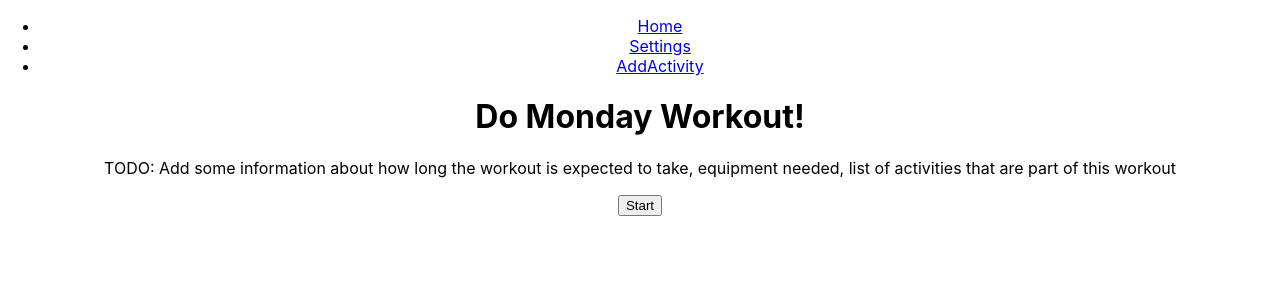
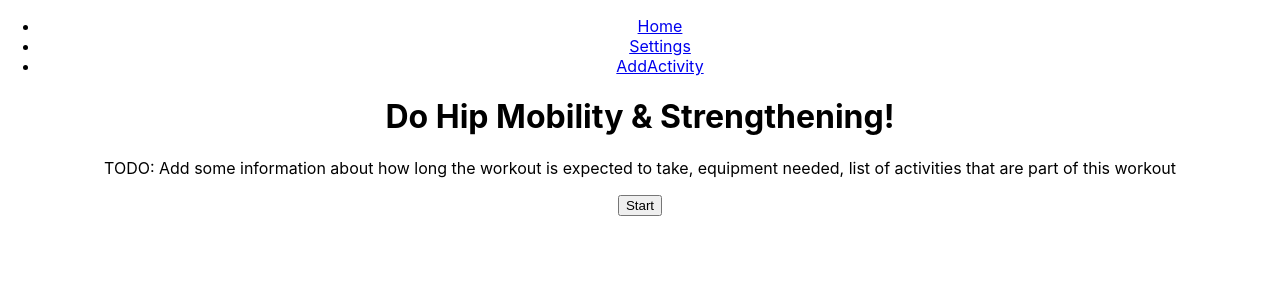
Before and after one commit to valueduser/fitness-app, a React app: page /doWorkout/0 in a window 1280 px wide. Shown: the top 300 px of the page. Built offline with nearby package versions, Linux system fonts and the light colour scheme.

Commit message:
Activities now nav correctly and return home on completion

```diff
--- a/src/App.js
+++ b/src/App.js
@@ -21,7 +21,7 @@ function App() {
       <Route exact path="/addActivity" component={AddActivity} />
       <Route path="/editWorkout/:workoutId?" component={EditWorkout} />
       <Route path="/doWorkout/:workoutId?" component={DoWorkout} />
-      <Route path="/doActivity/:activityId?" component={DoActivity} />
+      <Route path="/doActivity/:workoutId?/:activityId?" component={DoActivity} />
     </div>
   );
 }
--- a/src/api/demoWorkouts.json
+++ b/src/api/demoWorkouts.json
@@ -1,8 +1,8 @@
 [
   {
     "id": 0,
-    "name": "Monday Workout",
-    "activities": [0, 1]
+    "name": "Hip Mobility & Strengthening",
+    "activities": [0, 3, 5, 6, 7, 8, 9, 10, 11]
   },
   {
     "id": 1,
@@ -12,7 +12,7 @@
   {
     "id": 2,
     "name": "Dangleboard 9000",
-    "activities": [4]
+    "activities": [12, 13]
   },
   {
     "id": 3,
--- a/src/components/DoActivity.js
+++ b/src/components/DoActivity.js
@@ -3,24 +3,38 @@ import { connect } from "react-redux";
 import { Link } from "react-router-dom";
 
 function DoActivity(props) {
-  const { activityId } = useParams();
+  const { workoutId, activityId } = useParams();
   const activity = props.activities.find((a) => a.id === Number(activityId));
+  const workout = props.workouts.find((a) => a.id === Number(workoutId));
+  const activityIndex = workout.activities.indexOf(Number(activityId));
+
+  // Bestow congratulations and button to return home on completion.
+  if (activityIndex < 0) {
+    return (
+      <div>
+        <h4>🎉  Workout Completed 🎉</h4>
+        <Link to="/">
+          <button>Home</button>
+        </Link>
+      </div>
+    );
+  }
 
   return (
     <div>
       <div>
-        <h4>Do {activity.name}</h4>
+        <h4>{activity.name}</h4>
         <img src={activity.image} alt={activity.name}></img>
         <h4>Duration: {activity.duration}</h4>
         <h4>Reps: {activity.reps}</h4>
         <h4>Sets: {activity.sets}</h4>
         <h4>Notes: {activity.notes}</h4>
       </div>
-      <p>
-        TODO: This needs to actually increment the index of the activity on the
-        workout. Also needs to return home if there isn't a next activity
-      </p>
-      <Link to={`/doActivity/${Number(activityId) + 1}`}>
+      <Link
+        to={`/doActivity/${Number(workoutId)}/${
+          workout.activities[activityIndex + 1]
+        }`}
+      >
         <button>Next</button>
       </Link>
     </div>
--- a/src/components/DoWorkout.js
+++ b/src/components/DoWorkout.js
@@ -66,7 +66,7 @@ function DoWorkout(props) {
         TODO: Add some information about how long the workout is expected to
         take, equipment needed, list of activities that are part of this workout
       </p>
-      <Link to={`/doActivity/${workout.activities[0]}`}>
+      <Link to={`/doActivity/${workout.id}/${workout.activities[0]}`}>
         <button>Start</button>
       </Link>
     </div>
```
